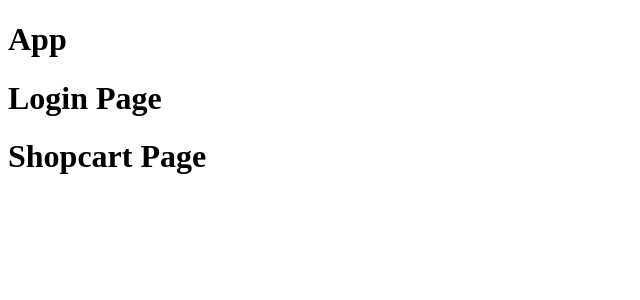
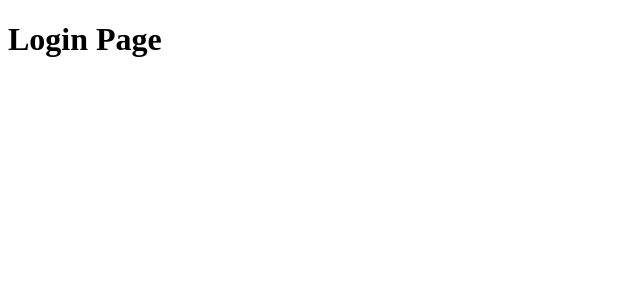
Before and after one commit to aikerary/ShopCartPracticeForReact, a React (Vite) app: page / in a window 1280 px wide. Shown: the top 300 px of the page, without its empty margins (0-640 px from the left). Built offline with nearby package versions, Linux system fonts and the light colour scheme.

Commit message:
Adding new routes

```diff
--- a/src/App.jsx
+++ b/src/App.jsx
@@ -1,18 +1,21 @@
 import {
-    BrowserRouter,
+    BrowserRouter as Router,
     Routes,
     Route
 } from "react-router-dom";
 
 import { Login } from "./pages/login/Login"
 import { ShopCart } from "./pages/shop-cart/ShopCart"
+import { NotFound } from "./pages/notfound/NotFound"
 
 export const App = () => {
-  return (
-    <div>
-      <h1>App</h1>
-      <Login />
-      <ShopCart />
-    </div>
-  )
+    return (
+        <Router>
+            <Routes>
+                <Route path="/" element={<Login />} />
+                <Route path="/shop" element={<ShopCart />} />
+                <Route path="*" element={<NotFound />} />
+            </Routes>
+        </Router>
+    )
 }
--- /dev/null
+++ b/src/pages/notfound/NotFound.jsx
@@ -0,0 +1 @@
+export const NotFound = () => <h1>404</h1>
```
